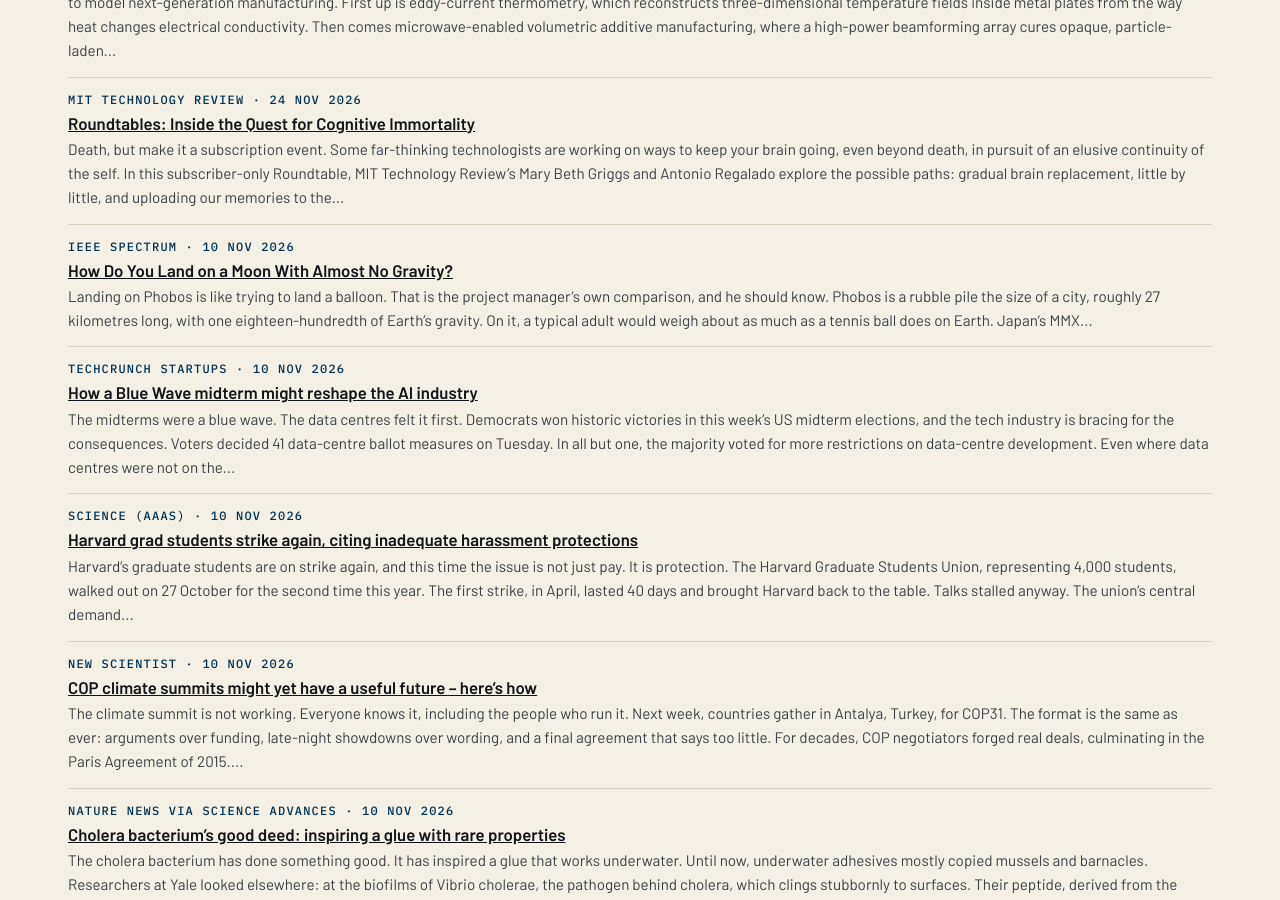
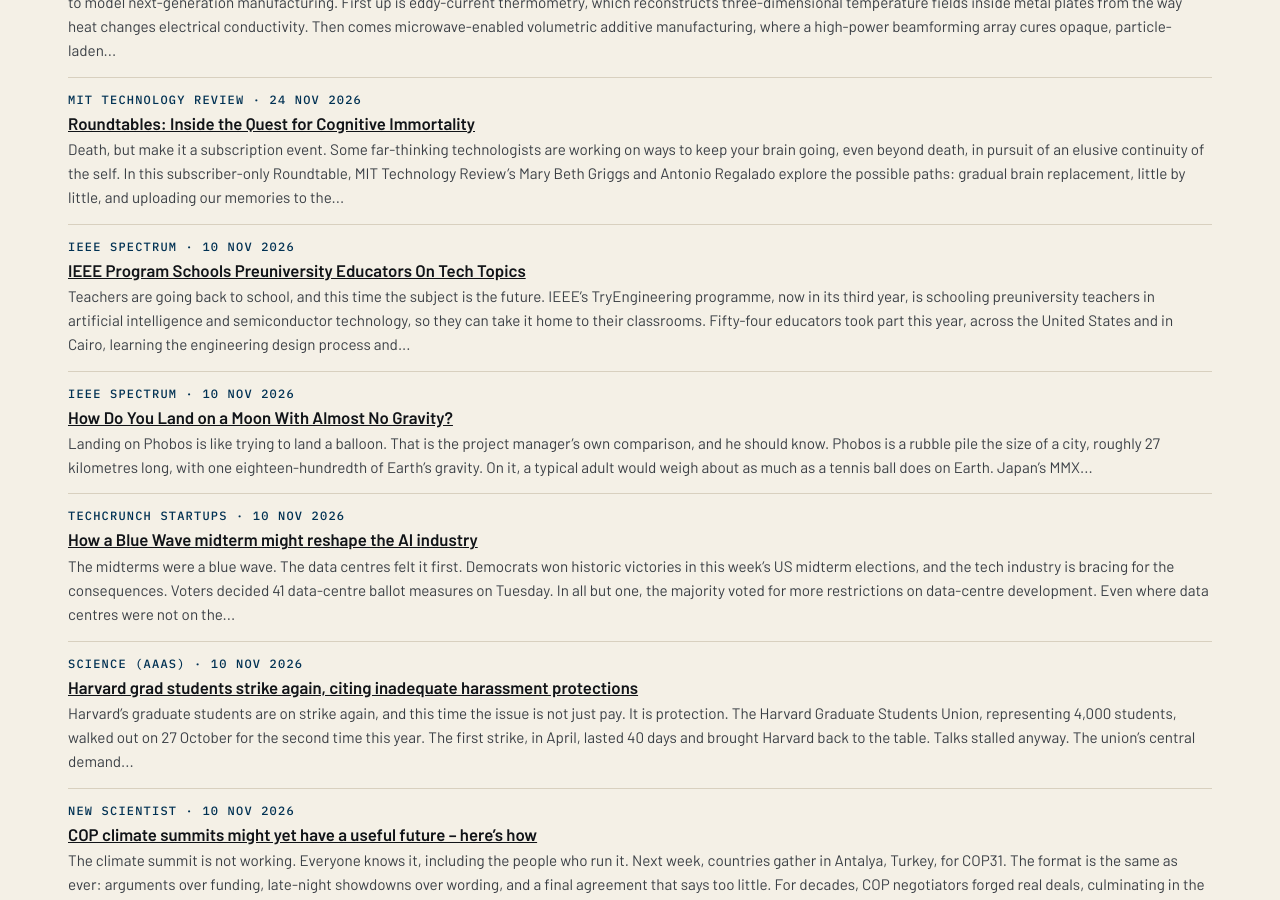
Before and after one commit to katz-news/katz.news, a Jekyll site: the page built from briefs/index.html, in a window 1280 px wide and 900 px high, scrolled down 658 px. Built offline with Jekyll 4.4.1, drawn with Linux system fonts in a browser that asks for light colours.

Commit message:
Publish 2026-11-07

```diff
--- a/_data/build.yml
+++ b/_data/build.yml
@@ -1 +1 @@
-published_at: 2026-11-07T18:45:24Z
+published_at: 2026-11-07T18:46:20Z
--- /dev/null
+++ b/_posts/briefs/2026-11-07-ieee-program-schools-preuniversity-educators-on-tech-topics.md
@@ -0,0 +1,17 @@
+---
+published: true
+title: IEEE Program Schools Preuniversity Educators On Tech Topics
+date: 2026-11-10
+section: technology
+source_name: IEEE Spectrum
+source_url: https://spectrum.ieee.org/ieee-preuniversity
+---
+Teachers are going back to school, and this time the subject is the future. IEEE's TryEngineering programme, now in its third year, is schooling preuniversity teachers in artificial intelligence and semiconductor technology, so they can take it home to their classrooms.
+
+Fifty-four educators took part this year, across the United States and in Cairo, learning the engineering design process and trying out classroom-tested lessons such as 'Making of a Microchip' and 'Train Your Tree'. The venues were the lesson: at the University of Florida, teachers toured a SkyWater Technology chip factory; at Arizona State, they walked through the NanoFab; at the University of Minnesota, they ran a photonics experiment at the Nano Center.
+
+The logic is simple. A teacher who has held a chip understands a chip. A teacher who has built a tower challenge can set one. All sixteen Minnesota teachers now plan field trips to the Nano Center with their students.
+
+Last year nearly 80 teachers attended across five US states and Mexico, with support from Onsemi. Workshops are now scheduled in Greece and Guatemala.
+
+Conclusion: TryEngineering is not teaching teachers, but rather teaching the teachers to teach — a small, sharp shortcut from the lab to the classroom.
```
